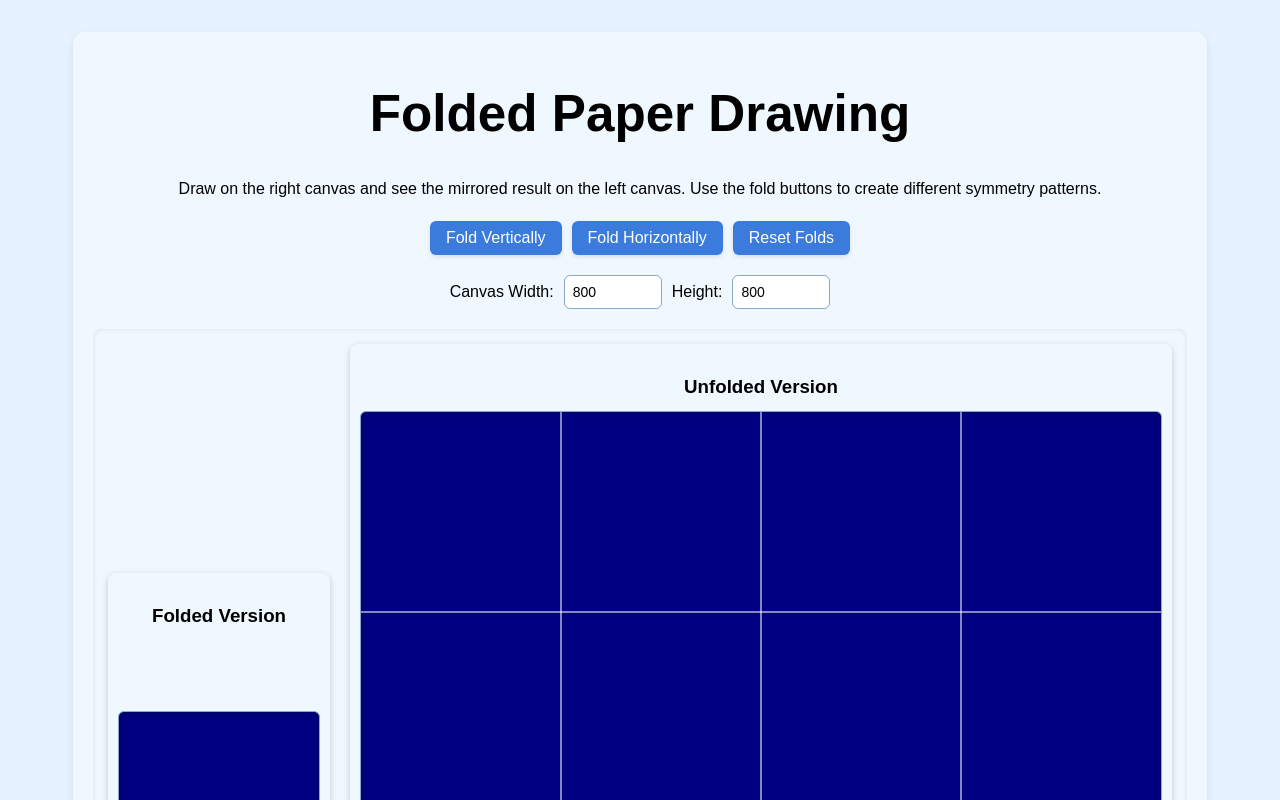
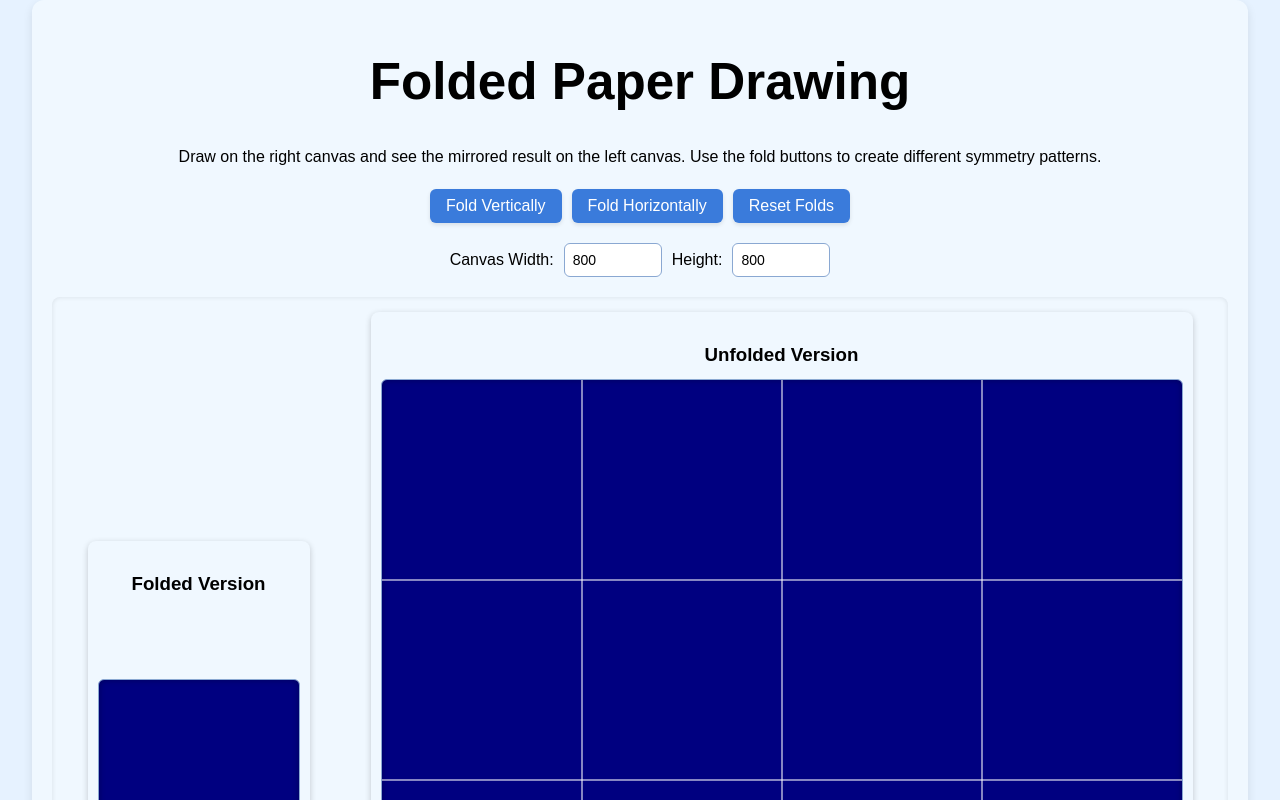
Before and after one commit to schu34/Shibori, a React (Vite) app: page / in a window 1280 px wide. Shown: the top 800 px of the page. Built offline with nearby package versions, Linux system fonts and the light colour scheme.

Commit message:
fix scrolling issue

```diff
--- a/src/components/ShiboriCanvas.css
+++ b/src/components/ShiboriCanvas.css
@@ -84,6 +84,7 @@ h1 {
     border-radius: 8px;
     box-shadow: inset 0 0 5px rgba(0, 0, 0, 0.1);
     min-height: 450px;
+    overscroll-behavior: none;
 }
 
 .canvas-wrapper {
@@ -97,7 +98,7 @@ h1 {
     justify-content: center;
     align-items: center;
     min-height: 400px;
-    /* Ensure minimum height for containers */
+    touch-action: none;
 }
 
 .canvas-wrapper h3 {
@@ -115,6 +116,15 @@ canvas {
     /* Center horizontally */
     display: block;
     /* Better block display for centering */
+    touch-action: none;
+    /* Prevent default touch actions like scrolling */
+    -webkit-touch-callout: none;
+    /* Prevent callout to copy image, etc when tap to hold */
+    -webkit-user-select: none;
+    /* Prevent text selection */
+    -moz-user-select: none;
+    -ms-user-select: none;
+    user-select: none;
 }
 
 .controls {
--- a/src/components/shibori/CanvasDisplay.tsx
+++ b/src/components/shibori/CanvasDisplay.tsx
@@ -28,6 +28,35 @@ export const CanvasDisplay: React.FC<CanvasDisplayProps> = ({ state, dispatch })
         initializeCanvases();
     }, [state.canvasDimensions, state.folds, initializeCanvases]);
 
+    // Add touch event listeners with passive: false to ensure preventDefault works
+    useEffect(() => {
+        const foldedCanvas = foldedCanvasRef.current;
+        if (!foldedCanvas) return;
+
+        // Options for the event listeners - critical for making preventDefault work
+        const options = { passive: false };
+
+        // Convert React touch event handlers to DOM event handlers
+        const touchStartHandler = (e: TouchEvent) => handleTouchStart(e as unknown as React.TouchEvent<HTMLCanvasElement>);
+        const touchMoveHandler = (e: TouchEvent) => handleTouchMove(e as unknown as React.TouchEvent<HTMLCanvasElement>);
+        const touchEndHandler = (e: TouchEvent) => handleTouchEnd(e as unknown as React.TouchEvent<HTMLCanvasElement>);
+        const touchCancelHandler = (e: TouchEvent) => handleTouchCancel(e as unknown as React.TouchEvent<HTMLCanvasElement>);
+
+        // Add event listeners with non-passive option
+        foldedCanvas.addEventListener('touchstart', touchStartHandler, options);
+        foldedCanvas.addEventListener('touchmove', touchMoveHandler, options);
+        foldedCanvas.addEventListener('touchend', touchEndHandler, options);
+        foldedCanvas.addEventListener('touchcancel', touchCancelHandler, options);
+
+        // Clean up event listeners when component unmounts
+        return () => {
+            foldedCanvas.removeEventListener('touchstart', touchStartHandler);
+            foldedCanvas.removeEventListener('touchmove', touchMoveHandler);
+            foldedCanvas.removeEventListener('touchend', touchEndHandler);
+            foldedCanvas.removeEventListener('touchcancel', touchCancelHandler);
+        };
+    }, [handleTouchStart, handleTouchMove, handleTouchEnd, handleTouchCancel]);
+
     return (
         <div className="canvas-container">
             <div className="canvas-wrapper">
@@ -38,10 +67,7 @@ export const CanvasDisplay: React.FC<CanvasDisplayProps> = ({ state, dispatch })
                     onMouseMove={handleMouseMove}
                     onMouseUp={handleMouseUp}
                     onMouseLeave={handleMouseLeave}
-                    onTouchStart={handleTouchStart}
-                    onTouchMove={handleTouchMove}
-                    onTouchEnd={handleTouchEnd}
-                    onTouchCancel={handleTouchCancel}
+                /* Touch events will be handled via direct event listeners with {passive: false} */
                 />
             </div>
             <div className="canvas-wrapper">
--- a/src/index.css
+++ b/src/index.css
@@ -11,6 +11,22 @@
   text-rendering: optimizeLegibility;
   -webkit-font-smoothing: antialiased;
   -moz-osx-font-smoothing: grayscale;
+
+  /* Prevent overscroll behavior */
+  overscroll-behavior: none;
+}
+
+/* Additional mobile touch handling */
+html,
+body {
+  overscroll-behavior-y: none;
+  /* Prevent pull-to-refresh */
+  overflow-x: hidden;
+  /* Prevent horizontal scrolling */
+  position: fixed;
+  /* Prevent body scrolling on mobile */
+  width: 100%;
+  height: 100%;
 }
 
 a {
@@ -21,6 +37,17 @@ a {
 
 a:hover {
   color: #535bf2;
+}
+
+/* Create a container for scrollable content */
+#root {
+  width: 100%;
+  height: 100%;
+  overflow-y: auto;
+  /* Allow vertical scrolling within the app */
+  overflow-x: hidden;
+  -webkit-overflow-scrolling: touch;
+  /* Smooth scrolling on iOS */
 }
 
 body {
```
